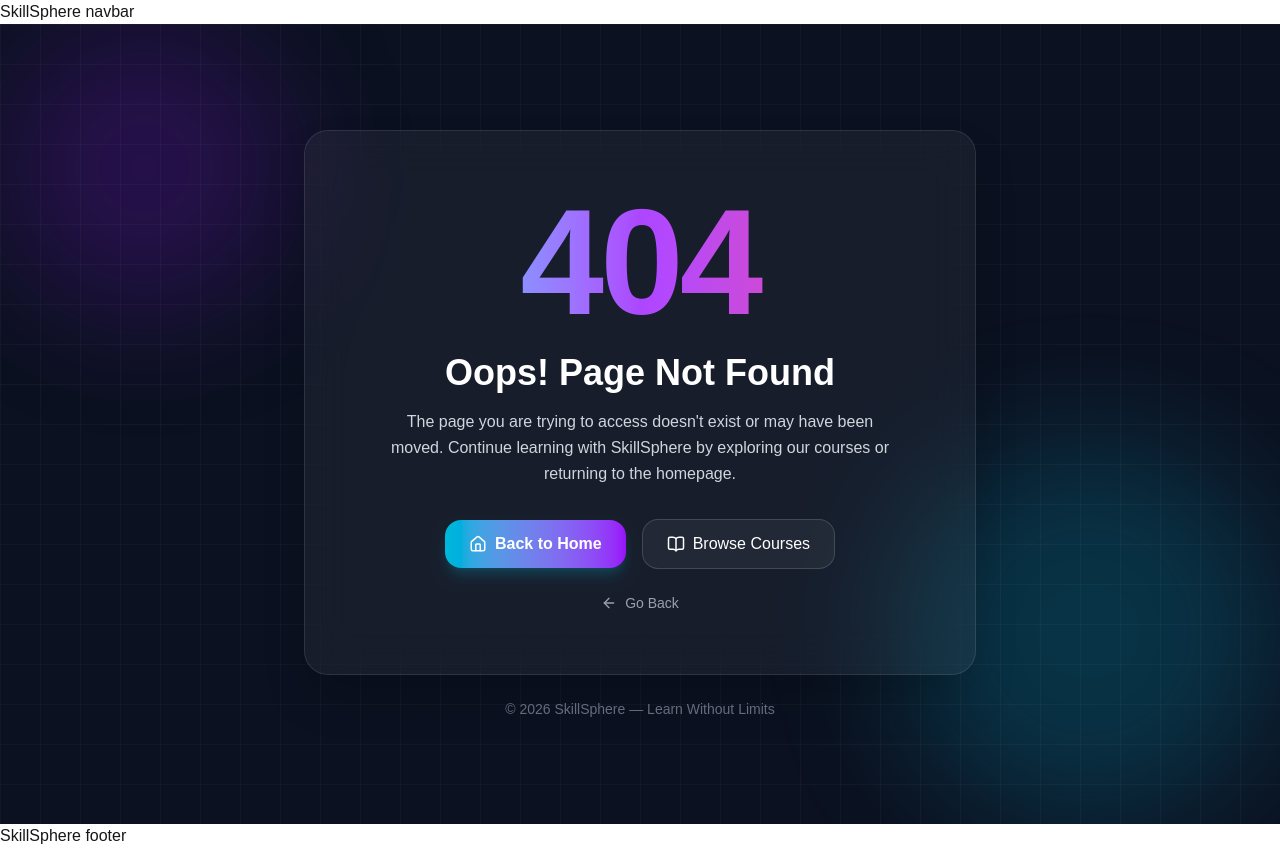
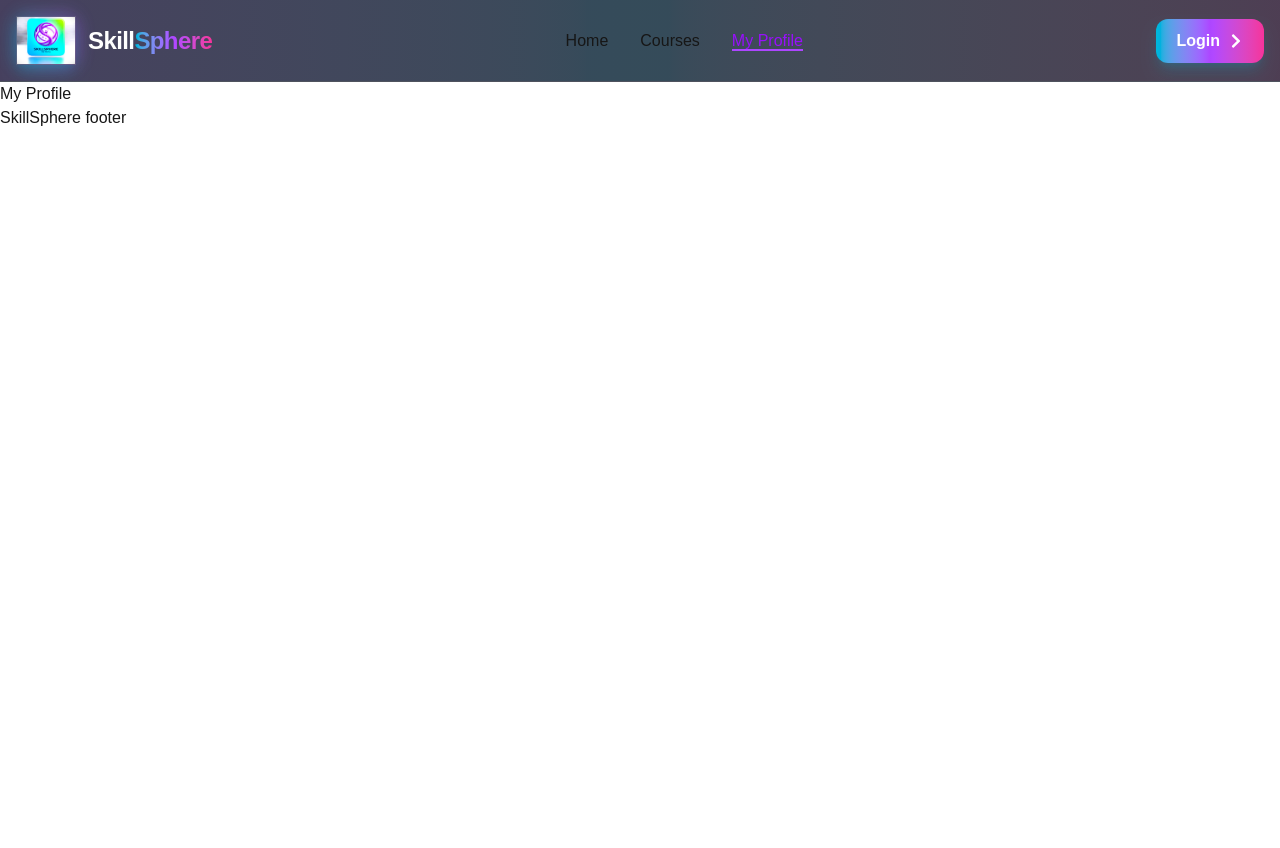
Before and after one commit to taifurrahman27/ph-b13-a008, a Next.js app: page /profile in a window 1280 px wide. Before the commit this address had no page. After the commit the page ends 800 px from the top, so only its background shows below. Built offline with nearby package versions, Linux system fonts and the light colour scheme.

Commit message:
Navbar with navlink implemented

```diff
--- a/package.json
+++ b/package.json
@@ -9,10 +9,14 @@
     "lint": "eslint"
   },
   "dependencies": {
+    "@heroui/react": "^3.0.4",
+    "@heroui/styles": "^3.0.4",
+    "framer-motion": "^12.38.0",
     "lucide-react": "^1.14.0",
     "next": "16.2.6",
     "react": "19.2.4",
-    "react-dom": "19.2.4"
+    "react-dom": "19.2.4",
+    "react-icons": "^5.6.0"
   },
   "devDependencies": {
     "@tailwindcss/postcss": "^4",
--- a/src/app/layout.js
+++ b/src/app/layout.js
@@ -1,7 +1,8 @@
 import { Geist, Geist_Mono } from "next/font/google";
 import "./globals.css";
-import Navbar from "@/components/homepage/Navbar";
 import Footer from "@/components/homepage/Footer";
+import SkillSphereNavbar from "@/components/homepage/Navbar";
+import NavBar from "@/components/homepage/Navbar";
 
 const geistSans = Geist({
   variable: "--font-geist-sans",
@@ -25,7 +26,7 @@ export default function RootLayout({ children }) {
       className={`${geistSans.variable} ${geistMono.variable} h-full antialiased`}
     >
       <body className="min-h-full flex flex-col">
-        <Navbar />
+        <NavBar />
         <main>
           {children}
         </main>
--- a/src/app/not-found.jsx
+++ b/src/app/not-found.jsx
@@ -10,13 +10,13 @@ export default function NotFound() {
             <div className="absolute top-0 left-0 w-72 h-72 bg-purple-600/20 blur-3xl rounded-full"></div>
             <div className="absolute bottom-0 right-0 w-96 h-96 bg-cyan-500/20 blur-3xl rounded-full"></div>
 
-            <div className="absolute inset-0 bg-[linear-gradient(rgba(255,255,255,0.03)_1px,transparent_1px),linear-gradient(90deg,rgba(255,255,255,0.03)_1px,transparent_1px)] bg-[size:40px_40px]"></div>
+            <div className="absolute inset-0 bg-[linear-gradient(rgba(255,255,255,0.03)_1px,transparent_1px),linear-gradient(90deg,rgba(255,255,255,0.03)_1px,transparent_1px)] bg-size-[40px_40px]"></div>
 
             <div className="relative z-10 max-w-2xl w-full">
 
                 <div className="backdrop-blur-xl bg-white/5 border border-white/10 rounded-3xl p-10 md:p-14 shadow-2xl text-center">
 
-                    <h1 className="text-[110px] md:text-[150px] font-black leading-none tracking-tight bg-gradient-to-r from-cyan-400 via-purple-500 to-pink-500 bg-clip-text text-transparent">
+                    <h1 className="text-[110px] md:text-[150px] font-black leading-none tracking-tight bg-linear-to-r from-cyan-500 via-purple-500 to-pink-500 bg-clip-text text-transparent">
                         404
                     </h1>
 
@@ -34,7 +34,7 @@ export default function NotFound() {
 
                         <Link
                             href="/"
-                            className="group inline-flex items-center gap-2 px-6 py-3 rounded-2xl bg-gradient-to-r from-cyan-500 to-purple-600 hover:scale-105 transition-all duration-300 font-semibold shadow-lg shadow-cyan-500/20"
+                            className="group inline-flex items-center gap-2 px-6 py-3 rounded-2xl bg-linear-to-r from-cyan-500 via-purple-500 to-pink-500 hover:scale-105 transition-all duration-300 font-semibold shadow-lg shadow-cyan-500/20"
                         >
                             <Home size={18} />
                             Back to Home
--- /dev/null
+++ b/src/app/profile/page.jsx
@@ -0,0 +1,11 @@
+import React from 'react';
+
+const MyProfilePage = () => {
+    return (
+        <div>
+            <h1>My Profile</h1>
+        </div>
+    );
+};
+
+export default MyProfilePage;
--- /dev/null
+++ b/src/components/Navlink.jsx
@@ -0,0 +1,17 @@
+"use client"
+import Link from 'next/link';
+import { usePathname } from 'next/navigation';
+import React from 'react';
+
+const Navlink = ({ href, children }) => {
+    const pathname = usePathname();
+    const isActive = href === pathname
+
+    return <Link href={href} className={`${isActive ? "border-b-2 border-b-purple-500 text-purple-600" : ""}`}>
+        {children}
+    </Link>
+
+
+};
+
+export default Navlink;
--- a/src/components/homepage/Navbar.jsx
+++ b/src/components/homepage/Navbar.jsx
@@ -1,11 +1,145 @@
-import React from 'react';
+"use client";
 
-const Navbar = () => {
+import Image from "next/image";
+import Link from "next/link";
+import { useState } from "react";
+import navLogo from "../../assets/logo.png";
+
+import {
+    PiListBold,
+    PiXBold,
+} from "react-icons/pi";
+
+import {
+    FaChevronRight,
+} from "react-icons/fa";
+
+import Navlink from "../Navlink";
+
+const NavBar = () => {
+
+    const [menuOpen, setMenuOpen] = useState(false);
+
     return (
-        <div>
-            <h1>SkillSphere navbar</h1>
-        </div>
+        <header className="sticky top-0 z-50 w-full border-b border-white/10 bg-[#0B1120]/80 backdrop-blur-xl">
+
+            <div className="absolute inset-0 bg-linear-to-r from-purple-500/10 via-cyan-500/10 to-pink-500/10"></div>
+
+            <nav className="relative flex items-center justify-between max-w-7xl mx-auto px-4 py-4">
+
+                <div className="flex items-center gap-3">
+
+                    <Link href={"/"} className="flex items-center gap-3">
+
+                        <div className="relative">
+                            <Image
+                                src={navLogo}
+                                alt="logo"
+                                width={60}
+                                height={60}
+                                priority
+                                className=" border border-white/10 shadow-lg shadow-cyan-500/20"
+                            />
+
+                            <div className="absolute -inset-1 bg-linear-to-r from-cyan-500 to-purple-500 rounded-2xl blur opacity-30 -z-10"></div>
+                        </div>
+
+                        <h2 className="text-2xl font-extrabold tracking-tight">
+                            <span className="text-white">Skill</span>
+                            <span className="bg-linear-to-r from-cyan-500 via-purple-500 to-pink-500 bg-clip-text text-transparent">
+                                Sphere
+                            </span>
+                        </h2>
+
+                    </Link>
+
+                </div>
+
+                <ul className="hidden md:flex items-center gap-8">
+
+                    <li>
+                        <Navlink href={"/"}>Home</Navlink>
+                    </li>
+
+                    <li>
+                        <Navlink href={"/all-courses"}>
+                            Courses
+                        </Navlink>
+                    </li>
+
+                    <li>
+                        <Navlink href={"/profile"}>
+                            My Profile
+                        </Navlink>
+                    </li>
+
+                </ul>
+
+                <div className="hidden md:flex items-center gap-4">
+
+
+
+
+                    <Link
+                        href={"/login"}
+                        className="group px-5 py-2.5 rounded-xl bg-linear-to-r from-cyan-500 via-purple-500 to-pink-500 text-white font-semibold flex items-center gap-2 hover:scale-105 transition-all duration-300 shadow-lg shadow-cyan-500/20"
+                    >
+                        Login
+                        <FaChevronRight className="group-hover:translate-x-1 transition" />
+                    </Link>
+
+                </div>
+
+                <button
+                    onClick={() => setMenuOpen(!menuOpen)}
+                    className="md:hidden text-white text-2xl p-2 rounded-lg border border-white/10 bg-white/5"
+                >
+                    {
+                        menuOpen
+                            ? <PiXBold />
+                            : <PiListBold />
+                    }
+                </button>
+
+            </nav>
+
+            {
+                menuOpen && (
+                    <div className="md:hidden border-t border-white/10 bg-[#0B1120]/95 backdrop-blur-xl px-5 py-5 space-y-5">
+
+                        <div className="flex flex-col gap-4 text-white font-medium">
+
+                            <Navlink href={"/"}>
+                                Home
+                            </Navlink>
+
+                            <Navlink href={"/all-courses"}>
+                                Courses
+                            </Navlink>
+
+                            <Navlink href={"/profile"}>
+                                My Profile
+                            </Navlink>
+
+                        </div>
+                        <div className="flex flex-col gap-3">
+
+                            <Link
+                                href={"/login"}
+                                className="text-center py-3 rounded-xl bg-linear-to-r from-cyan-500 via-purple-500 to-pink-500 text-white font-semibold flex items-center justify-center gap-2"
+                            >
+                                Login
+                                <FaChevronRight />
+                            </Link>
+
+                        </div>
+
+                    </div>
+                )
+            }
+
+        </header >
     );
 };
 
-export default Navbar;
+export default NavBar;
```
Also changed, not shown: src/app/all-courses/page.jsx (renamed from src/app/courses/page.jsx), src/assets/logo.png (added), 1 other file (tests, documents, lock files or other folders).
